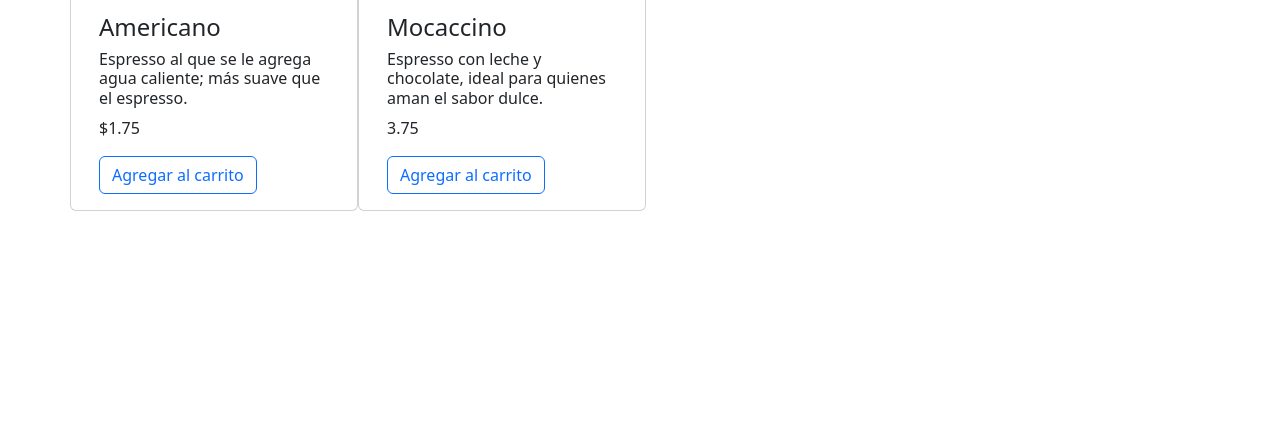
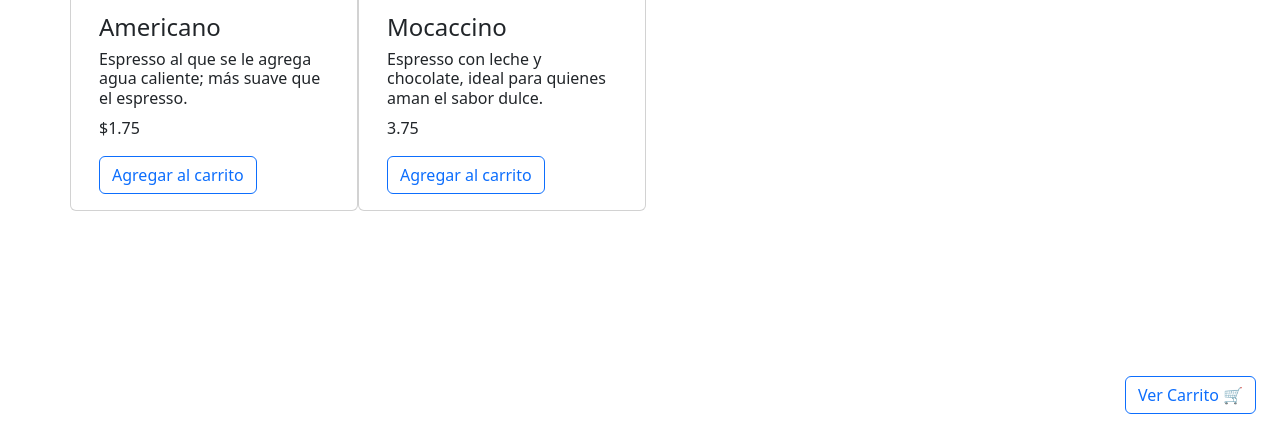
Before and after one commit to DanoBanan0/cafeteria, a plain HTML site: page index.html in a window 1280 px wide. Shown: the part 362-800 px from the top of the page. Drawn offline with nearby package versions, Linux system fonts and the light colour scheme.

Commit message:
agregar boton para carrito

```diff
--- a/index.html
+++ b/index.html
@@ -66,8 +66,9 @@
                     <button class="btn btn-outline-primary">Agregar al carrito </button>
                 </div>
             </div>
+        </div>
 
-        </div>
+        <button class="btn btn-outline-primary position-fixed bottom-0 end-0 m-4" onclick="mostrarCarritoSidebar()">Ver Carrito 🛒</button>
 
 
 
```
